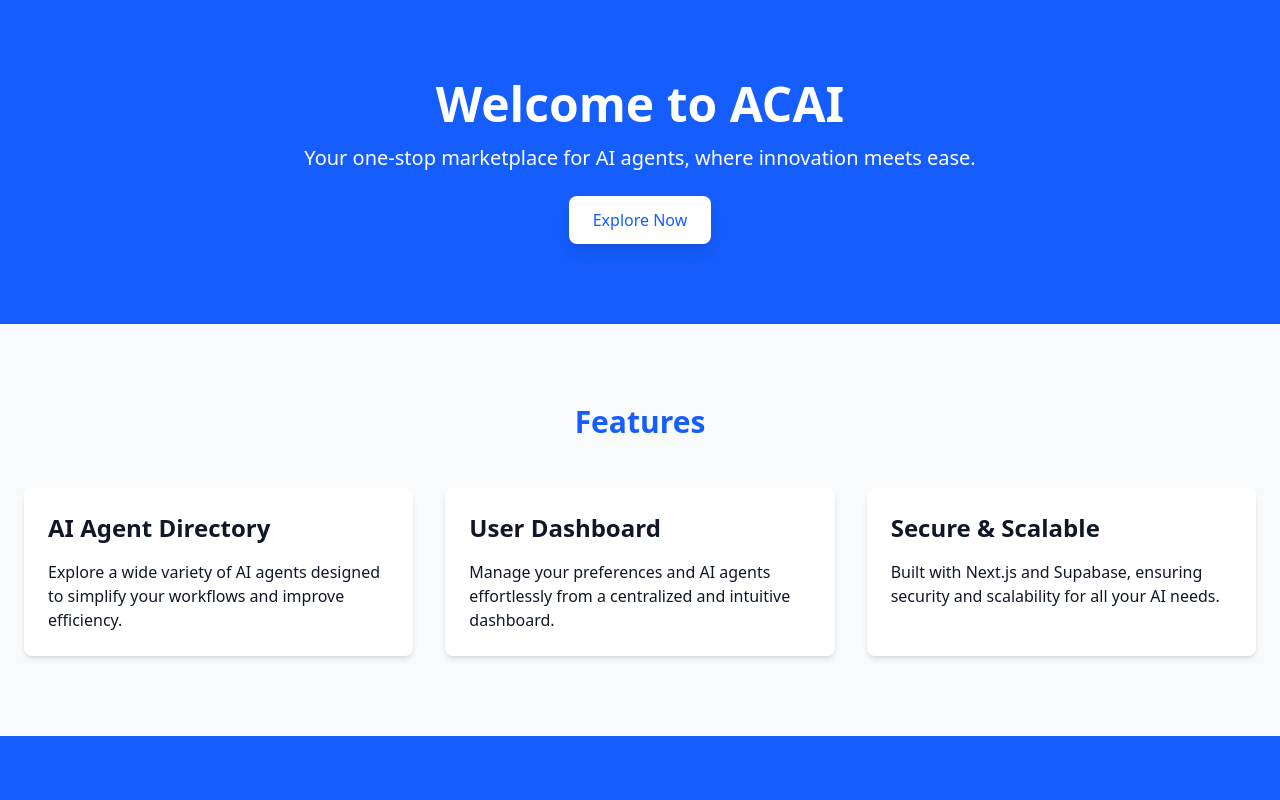
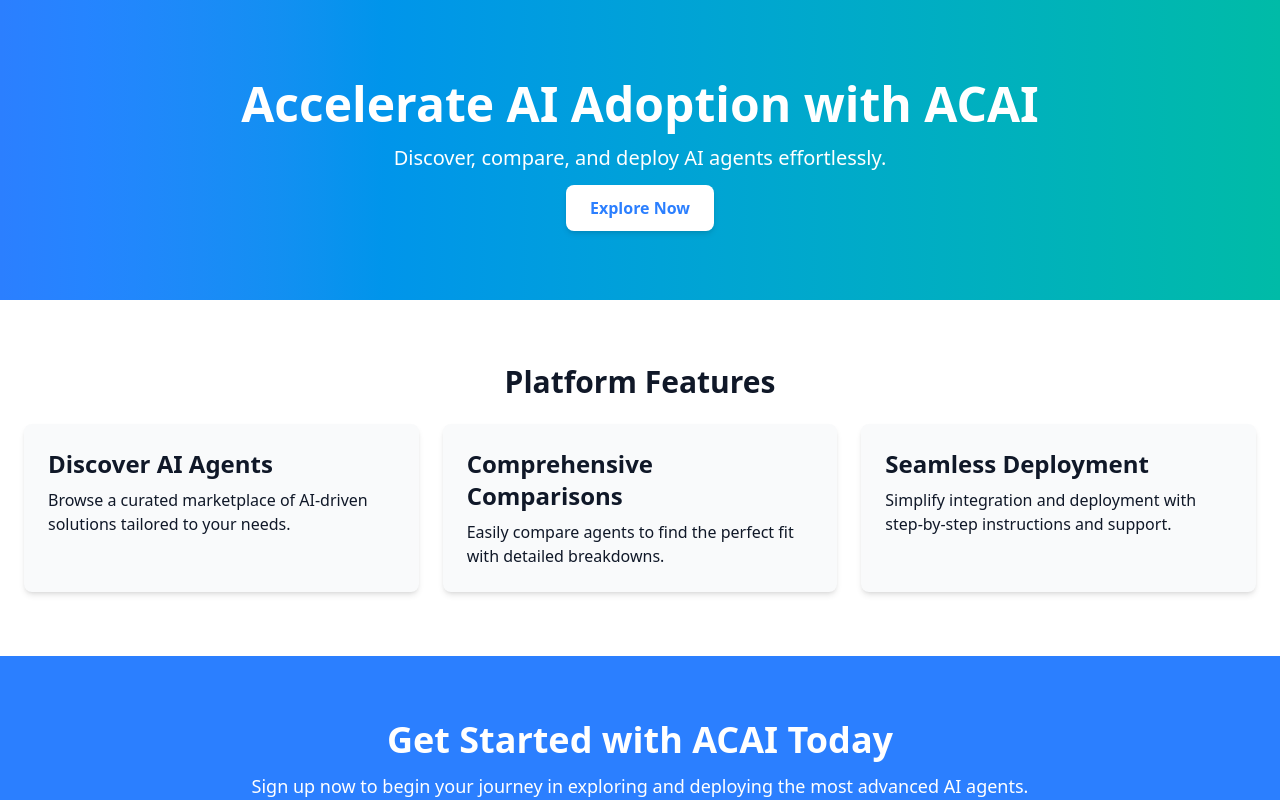
Before and after one commit to chetjainn/acai, a Next.js app: page / in a window 1280 px wide. Shown: the top 800 px of the page. Built offline with nearby package versions, Linux system fonts and the light colour scheme.

Commit message:
Initial build by One Machine AI Accelerator

```diff
--- a/src/app/dashboard/page.tsx
+++ b/src/app/dashboard/page.tsx
@@ -1,51 +1,73 @@
 import React from 'react';
 
-const Dashboard: React.FC = () => {
+const Dashboard = () => {
   return (
     <div className="flex">
-      <aside className="w-64 bg-gray-800 text-white h-screen">
-        <div className="p-4">
-          <h1 className="text-lg font-bold">ACAI Dashboard</h1>
-        </div>
-        <nav className="mt-4">
+      <aside className="w-64 h-screen bg-gray-800 text-white p-4">
+        <h2 className="text-xl font-bold mb-6">ACAI Dashboard</h2>
+        <nav>
           <ul>
-            <li className="p-2 hover:bg-gray-700"><a href="/">Home</a></li>
-            <li className="p-2 hover:bg-gray-700"><a href="/agent-directory">Agent Directory</a></li>
-            <li className="p-2 hover:bg-gray-700"><a href="/dashboard">Dashboard</a></li>
+            <li className="mb-4">
+              <a href="#" className="hover:text-gray-400">Home</a>
+            </li>
+            <li className="mb-4">
+              <a href="#" className="hover:text-gray-400">Agents</a>
+            </li>
+            <li className="mb-4">
+              <a href="#" className="hover:text-gray-400">Marketplace</a>
+            </li>
+            <li className="mb-4">
+              <a href="#" className="hover:text-gray-400">Settings</a>
+            </li>
           </ul>
         </nav>
       </aside>
-
       <main className="flex-1 p-6 bg-gray-100">
-        <header className="flex justify-between items-center mb-6">
-          <h1 className="text-2xl font-semibold">Dashboard</h1>
+        <header className="mb-6">
+          <h1 className="text-3xl font-semibold">Welcome to ACAI</h1>
         </header>
-
-        <div className="grid grid-cols-1 md:grid-cols-2 lg:grid-cols-4 gap-6 mb-6">
-          <div className="bg-white p-4 rounded shadow">
-            <h2 className="text-lg font-bold">Total Agents</h2>
-            <p className="text-3xl text-blue-600">150</p>
+        <section className="grid grid-cols-1 md:grid-cols-3 gap-6 mb-8">
+          <div className="bg-white shadow rounded p-4 text-center">
+            <h2 className="text-lg font-semibold">Total Agents</h2>
+            <p className="text-2xl font-bold">150</p>
           </div>
-          <div className="bg-white p-4 rounded shadow">
-            <h2 className="text-lg font-bold">Active Agents</h2>
-            <p className="text-3xl text-blue-600">120</p>
+          <div className="bg-white shadow rounded p-4 text-center">
+            <h2 className="text-lg font-semibold">Active Agents</h2>
+            <p className="text-2xl font-bold">85</p>
           </div>
-          <div className="bg-white p-4 rounded shadow">
-            <h2 className="text-lg font-bold">Pending Requests</h2>
-            <p className="text-3xl text-blue-600">30</p>
+          <div className="bg-white shadow rounded p-4 text-center">
+            <h2 className="text-lg font-semibold">Pending Deployments</h2>
+            <p className="text-2xl font-bold">5</p>
           </div>
-          <div className="bg-white p-4 rounded shadow">
-            <h2 className="text-lg font-bold">Total Revenue</h2>
-            <p className="text-3xl text-blue-600">$25,000</p>
-          </div>
-        </div>
-
-        <div className="bg-white p-4 rounded shadow">
-          <h2 className="text-lg font-bold mb-4">Recent Activity</h2>
-          <div className="h-64 flex items-center justify-center border-2 border-dashed border-gray-300">
-            <p className="text-gray-500">Data Table Placeholder</p>
-          </div>
-        </div>
+        </section>
+        <section className="bg-white shadow rounded p-6">
+          <h2 className="text-xl font-semibold mb-4">Agents Overview</h2>
+          <table className="min-w-full border-collapse">
+            <thead>
+              <tr className="border-b">
+                <th className="text-left p-2">Agent Name</th>
+                <th className="text-left p-2">Status</th>
+                <th className="text-left p-2">Actions</th>
+              </tr>
+            </thead>
+            <tbody>
+              <tr className="border-b">
+                <td className="p-2">Agent Alpha</td>
+                <td className="p-2">Active</td>
+                <td className="p-2">
+                  <button className="text-blue-500">View</button>
+                </td>
+              </tr>
+              <tr className="border-b">
+                <td className="p-2">Agent Beta</td>
+                <td className="p-2">Inactive</td>
+                <td className="p-2">
+                  <button className="text-blue-500">View</button>
+                </td>
+              </tr>
+            </tbody>
+          </table>
+        </section>
       </main>
     </div>
   );
--- a/src/app/page.tsx
+++ b/src/app/page.tsx
@@ -1,63 +1,72 @@
-export default function LandingPage() {
+function LandingPage() {
   return (
-    <div className="bg-white">
+    <div className="min-h-screen bg-gray-100">
       {/* Hero Section */}
-      <section className="bg-blue-600 text-white py-20">
-        <div className="max-w-7xl mx-auto px-6 flex flex-col items-center text-center">
-          <h1 className="text-5xl font-bold mb-4">Welcome to ACAI</h1>
-          <p className="text-xl mb-6">
-            Your one-stop marketplace for AI agents, where innovation meets ease.
+      <section className="bg-gradient-to-r from-blue-500 to-teal-500 text-white py-20">
+        <div className="container mx-auto px-6 text-center">
+          <h1 className="text-4xl md:text-5xl font-bold mb-4">
+            Accelerate AI Adoption with ACAI
+          </h1>
+          <p className="mb-6 text-lg md:text-xl">
+            Discover, compare, and deploy AI agents effortlessly.
           </p>
-          <button className="bg-white text-blue-600 py-3 px-6 rounded-lg shadow-lg font-medium">
+          <a
+            href="#features"
+            className="bg-white text-blue-500 font-semibold px-6 py-3 rounded-lg shadow-md hover:bg-blue-50 transition"
+          >
             Explore Now
-          </button>
+          </a>
         </div>
       </section>
 
       {/* Features Section */}
-      <section className="py-20 bg-gray-50">
-        <div className="max-w-7xl mx-auto px-6">
-          <h2 className="text-3xl font-bold text-center text-blue-600 mb-12">
-            Features
-          </h2>
-          <div className="grid grid-cols-1 md:grid-cols-3 gap-8">
-            <div className="bg-white p-6 rounded-lg shadow-md">
-              <h3 className="text-2xl font-bold mb-4">AI Agent Directory</h3>
+      <section id="features" className="py-16 bg-white">
+        <div className="container mx-auto px-6">
+          <h2 className="text-3xl font-bold text-center mb-6">Platform Features</h2>
+          <div className="grid md:grid-cols-3 gap-6">
+            <div className="bg-gray-50 p-6 rounded-lg shadow-md">
+              <h3 className="text-2xl font-semibold mb-2">Discover AI Agents</h3>
               <p>
-                Explore a wide variety of AI agents designed to simplify your
-                workflows and improve efficiency.
+                Browse a curated marketplace of AI-driven solutions tailored to
+                your needs.
               </p>
             </div>
-            <div className="bg-white p-6 rounded-lg shadow-md">
-              <h3 className="text-2xl font-bold mb-4">User Dashboard</h3>
+            <div className="bg-gray-50 p-6 rounded-lg shadow-md">
+              <h3 className="text-2xl font-semibold mb-2">Comprehensive Comparisons</h3>
               <p>
-                Manage your preferences and AI agents effortlessly from a
-                centralized and intuitive dashboard.
+                Easily compare agents to find the perfect fit with detailed
+                breakdowns.
               </p>
             </div>
-            <div className="bg-white p-6 rounded-lg shadow-md">
-              <h3 className="text-2xl font-bold mb-4">Secure & Scalable</h3>
+            <div className="bg-gray-50 p-6 rounded-lg shadow-md">
+              <h3 className="text-2xl font-semibold mb-2">Seamless Deployment</h3>
               <p>
-                Built with Next.js and Supabase, ensuring security and
-                scalability for all your AI needs.
+                Simplify integration and deployment with step-by-step
+                instructions and support.
               </p>
             </div>
           </div>
         </div>
       </section>
 
-      {/* Call to Action Section */}
-      <section className="bg-blue-600 text-white py-20">
-        <div className="max-w-7xl mx-auto px-6 flex flex-col items-center text-center">
-          <h2 className="text-3xl font-bold mb-4">Get Started with ACAI Today</h2>
-          <p className="text-xl mb-6">
-            Join our platform and revolutionize the way you interact with AI.
+      {/* CTA Section */}
+      <section className="bg-blue-500 text-white py-16">
+        <div className="container mx-auto px-6 text-center">
+          <h2 className="text-4xl font-bold mb-3">Get Started with ACAI Today</h2>
+          <p className="mb-6 text-lg">
+            Sign up now to begin your journey in exploring and deploying the
+            most advanced AI agents.
           </p>
-          <button className="bg-white text-blue-600 py-3 px-6 rounded-lg shadow-lg font-medium">
-            Sign Up Now
-          </button>
+          <a
+            href="/signup"
+            className="bg-white text-blue-500 font-bold px-8 py-4 rounded-lg shadow-lg hover:bg-blue-50 transition"
+          >
+            Sign Up
+          </a>
         </div>
       </section>
     </div>
   );
 }
+
+export default LandingPage;
```
Also changed, not shown: next-env.d.ts (added), 1 other file (tests, documents, lock files or other folders).
